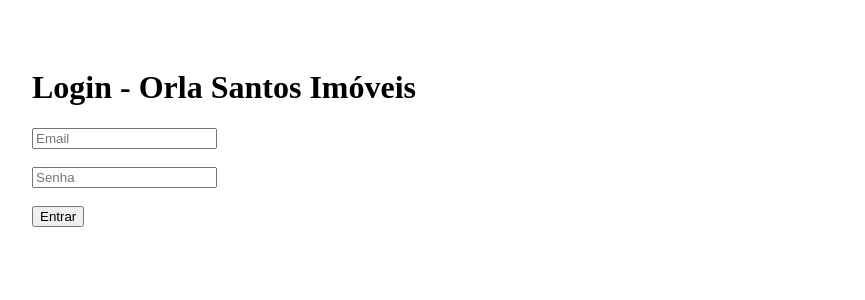
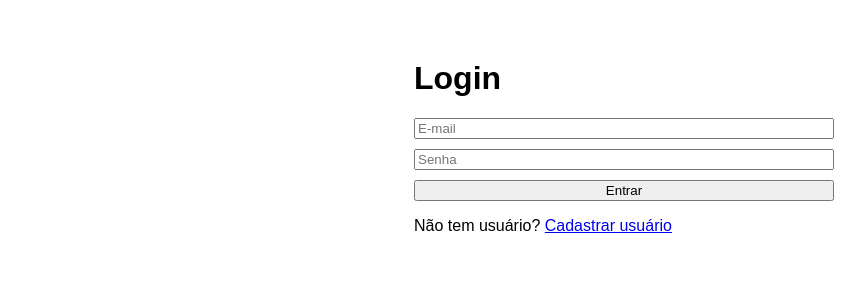
Before and after one commit to orlasantosimoveis/orlasantosimoveis, a Next.js app: page /login in a window 1280 px wide. Shown: the top 300 px of the page, without its empty margins (16-881 px from the left). Built offline with nearby package versions, Linux system fonts and the light colour scheme; no server answers.

Commit message:
Refactor login component for session handling

```diff
--- a/pages/login.js
+++ b/pages/login.js
@@ -1,6 +1,6 @@
-import { useState } from "react";
+import { useEffect, useState } from "react";
+import { useRouter } from "next/router";
 import { createClient } from "@supabase/supabase-js";
-import { useRouter } from "next/router";
 
 const supabase = createClient(
   process.env.NEXT_PUBLIC_SUPABASE_URL,
@@ -8,62 +8,56 @@
 );
 
 export default function Login() {
-
   const router = useRouter();
-
   const [email, setEmail] = useState("");
   const [senha, setSenha] = useState("");
   const [msg, setMsg] = useState("");
 
-  async function entrar() {
+  useEffect(() => {
+    supabase.auth.getSession().then(({ data }) => {
+      if (data?.session) router.replace("/admin");
+    });
+  }, [router]);
 
-   const { error } = await supabase.auth.signInWithPassword({
-  email,
-  password: senha,
-});
+  async function entrar(e) {
+    e.preventDefault();
+    setMsg("");
 
-if (error) {
-  setMsg(error.message);
-  return;
-}
+    const { error } = await supabase.auth.signInWithPassword({
+      email,
+      password: senha,
+    });
 
-// garante que a sessão foi salva antes de ir pro admin
-await supabase.auth.getSession();
-router.replace("/admin");
+    if (error) return setMsg("Erro: " + error.message);
 
+    router.push("/admin");
   }
 
   return (
-    <div style={{padding:40}}>
+    <div style={{ maxWidth: 420, margin: "60px auto", fontFamily: "Arial" }}>
+      <h1>Login</h1>
 
-      <h1>Login - Orla Santos Imóveis</h1>
+      <form onSubmit={entrar} style={{ display: "grid", gap: 10 }}>
+        <input
+          placeholder="E-mail"
+          value={email}
+          onChange={(e) => setEmail(e.target.value)}
+        />
+        <input
+          placeholder="Senha"
+          type="password"
+          value={senha}
+          onChange={(e) => setSenha(e.target.value)}
+        />
+        <button type="submit">Entrar</button>
+      </form>
 
-      <input
-        placeholder="Email"
-        value={email}
-        onChange={(e)=>setEmail(e.target.value)}
-      />
+      {msg ? <p style={{ color: "crimson" }}>{msg}</p> : null}
 
-      <br/><br/>
-
-      <input
-        type="password"
-        placeholder="Senha"
-        value={senha}
-        onChange={(e)=>setSenha(e.target.value)}
-      />
-
-      <br/><br/>
-
-      <button onClick={entrar}>
-        Entrar
-      </button>
-
-      <br/><br/>
-
-      {msg}
-
+      <p style={{ marginTop: 16 }}>
+        Não tem usuário?{" "}
+        <a href="/signup">Cadastrar usuário</a>
+      </p>
     </div>
   );
-
 }
```
